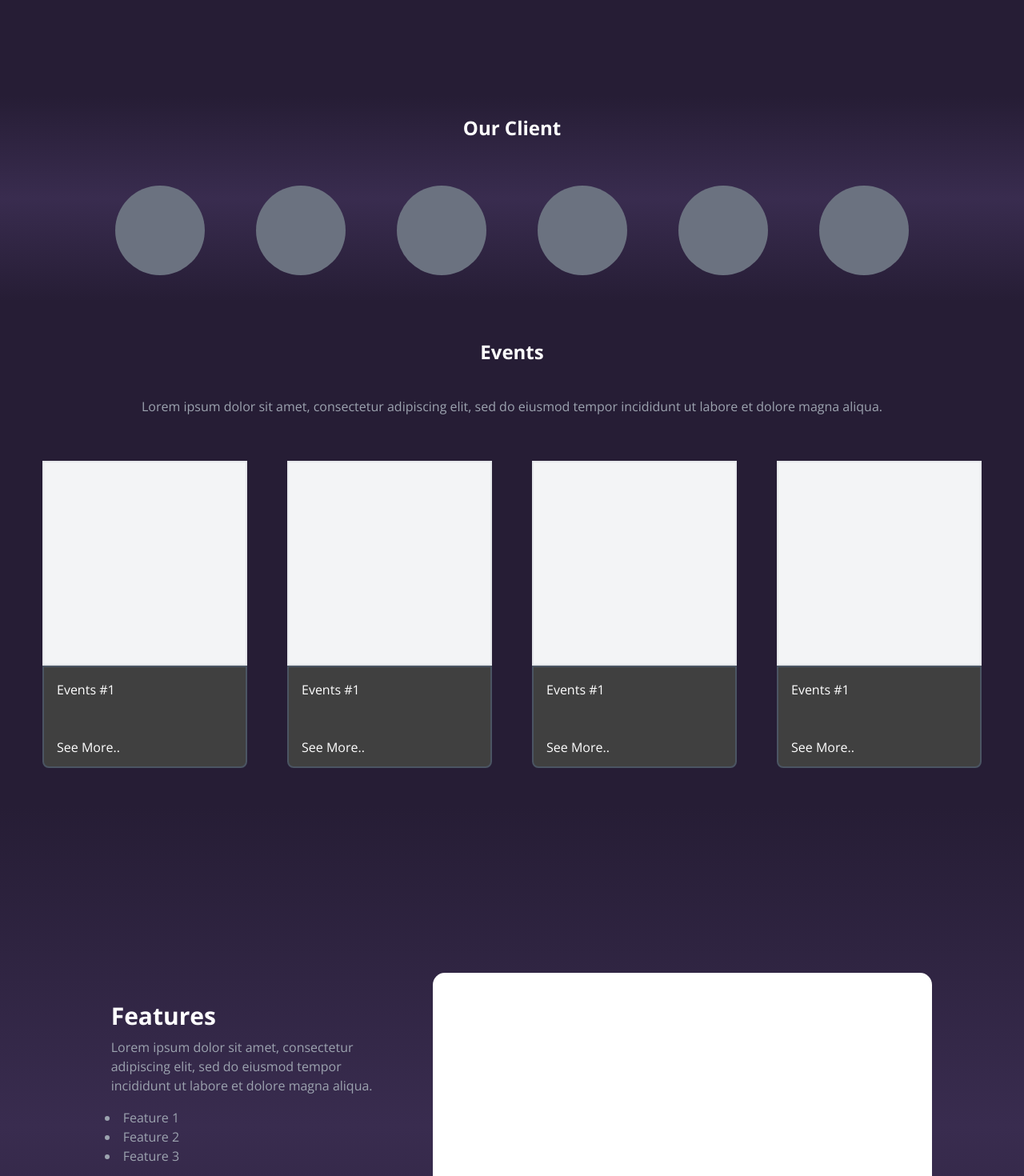
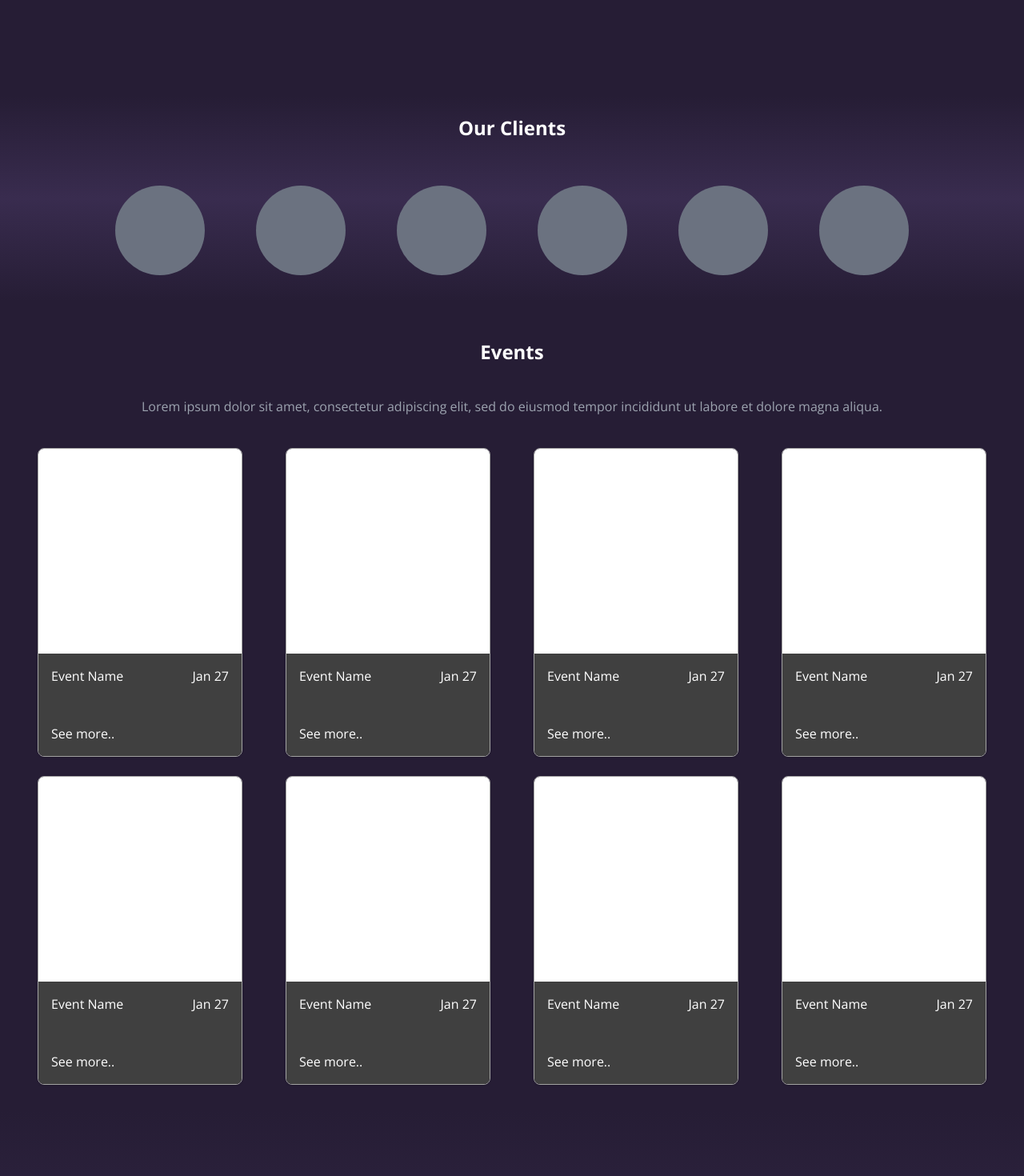
Before and after one commit to Darren-34810/cranium-fe, a React (Create React App) app: page /homepage in a window 1280 px wide. Shown: the part 680-2150 px from the top of the page at 80% size. Built offline with nearby package versions, Linux system fonts and the light colour scheme.

Commit message:
Minor fix on PlanCard & EventCard Component

```diff
--- a/src/components/EventCard.js
+++ b/src/components/EventCard.js
@@ -1,14 +1,17 @@
-const EventCard =() =>{
-  return(
-    <div className="flex justify-center items-center">
-      <div className="bg-gray-100 rounded-lg m-4">
-        <div className="h-64 w-64"/>
-        <div className="h-32 w-64 border-2 border-black rounded-b-lg">
-          <p className="p-4 mb-4">Events #1</p>
-          <p className="p-4"> See More..</p>
+const EventCard = () => {
+  return (
+    <>
+    <div className="w-64 border border-neutral-400 rounded-lg shadow flex flex-col overflow-hidden">
+      <div className="h-64 bg-white"></div>
+      <div className="bg-neutral-700 text-white flex flex-col p-4">
+        <div className="flex justify-between">
+          <p>Event Name</p>
+          <p>Jan 27</p>
         </div>
+        <p className="pt-12">See more..</p>
       </div>
     </div>
+    </>
   )
 }
 export default EventCard
--- a/src/components/PlanCard.js
+++ b/src/components/PlanCard.js
@@ -1,10 +1,10 @@
 import Button from "./Button";
 import Image from "./Image";
 
-const PlanCard = (props) => {
-  if (props.variant === "best-seller") {
+const PlanCard = ({variant, className}) => {
+  if (variant === "best-seller") {
     return (
-      <div className="h-[26rem] flex flex-col justify-between items-center text-center bg-neutral-700 border border-neutral-400 rounded-lg shadow px-14 py-12 relative">
+      <div className={`h-[26rem] flex flex-col justify-between items-center text-center bg-neutral-700 border border-neutral-400 rounded-lg shadow px-14 py-12 relative ${className ?? ''}`}>
         <div className="ribbon-wrapper">
           <div className="ribbon">BEST SELLER</div>
         </div>
@@ -24,7 +24,7 @@ const PlanCard = (props) => {
   }
   else {
     return (
-      <div className="h-[26rem] flex flex-col justify-between items-center text-center bg-neutral-700 border border-neutral-400 rounded-lg shadow px-14 py-12 relative scale-90">
+      <div className={`h-[26rem] flex flex-col justify-between items-center text-center bg-neutral-700 border border-neutral-400 rounded-lg shadow px-14 py-12 relative scale-90 ${className ?? ''}`}>
         <div className="text-neutral-50 -mt-1">
           <Image variant="small" className="bg-neutral-50 mb-2" />
           <p className="text-xl">Title</p>
--- a/src/pages/Homepage.jsx
+++ b/src/pages/Homepage.jsx
@@ -1,4 +1,7 @@
 import TopNavbar from "../components/TopNavbar";
+import Image from "../components/Image";
+import PlanCard from "../components/PlanCard";
+import EventCard from "../components/EventCard";
 
 
 const Homepage = () => {
@@ -30,7 +33,7 @@ const Homepage = () => {
 
 
       <div className="bg-gradient-to-b from-primary-700 via-primary-500 to-primary-700">
-        <h2 className="text-center text-2xl font-bold py-6 text-white"> Our Client</h2>
+        <h2 className="text-center text-2xl font-bold py-6 text-white">Our Clients</h2>
         <div className="flex justify-center">
           <div className="rounded-full lg:h-28 lg:w-28 md:h-14 md:w-14 bg-gray-500 m-8"></div>
           <div className="rounded-full lg:h-28 lg:w-28 md:h-14 md:w-14 bg-gray-500 m-8"></div>
@@ -49,43 +52,15 @@ const Homepage = () => {
             sed do eiusmod tempor incididunt ut labore et dolore magna aliqua.</p>
         </div>
 
-        <div className=" grid grid-cols-2 lg:grid-cols-4 gap-2 ">
-          <div className="flex card justify-center mb-32">
-            <div className=" h-64 w-64 border-gray-600 rounded-lg m-4">
-              <div className="h-64 w-64 bg-gray-100 border-2 "></div>
-              <div className="h-32 w-64 border-2 border-gray-600 rounded-b-lg bg-neutral-700 text-white">
-                <p className="p-4 mb-4">Events #1</p>
-                <p className="p-4"> See More..</p>
-              </div>
-            </div>
-          </div>
-          <div className="flex card justify-center mb-32">
-            <div className=" h-64 w-64 border-gray-600 rounded-lg m-4">
-              <div className="h-64 w-64 bg-gray-100 border-2 "></div>
-              <div className="h-32 w-64 border-2 border-gray-600 rounded-b-lg bg-neutral-700 text-white">
-                <p className="p-4 mb-4">Events #1</p>
-                <p className="p-4"> See More..</p>
-              </div>
-            </div>
-          </div>
-          <div className="flex card justify-center mb-32">
-            <div className=" h-64 w-64 border-gray-600 rounded-lg m-4">
-              <div className="h-64 w-64 bg-gray-100 border-2 "></div>
-              <div className="h-32 w-64 border-2 border-gray-600 rounded-b-lg bg-neutral-700 text-white">
-                <p className="p-4 mb-4">Events #1</p>
-                <p className="p-4"> See More..</p>
-              </div>
-            </div>
-          </div>
-          <div className="flex card justify-center mb-32">
-            <div className=" h-64 w-64 border-gray-600 rounded-lg m-4">
-              <div className="h-64 w-64 bg-gray-100 border-2 "></div>
-              <div className="h-32 w-64 border-2 border-gray-600 rounded-b-lg bg-neutral-700 text-white">
-                <p className="p-4 mb-4">Events #1</p>
-                <p className="p-4"> See More..</p>
-              </div>
-            </div>
-          </div>
+        <div className="grid grid-cols-2 lg:grid-cols-4 gap-6 justify-items-center">
+          <EventCard />
+          <EventCard />
+          <EventCard />
+          <EventCard />
+          <EventCard />
+          <EventCard />
+          <EventCard />
+          <EventCard />
         </div>
       </div>
 
@@ -102,7 +77,7 @@ const Homepage = () => {
               et
               dolore magna aliqua.
             </p>
-            <div className="pb-8 pt-2 text-gray-400">
+            <div className="pb-8 pt-2 ml-5 text-gray-400">
               <li>Feature 1</li>
               <li>Feature 2</li>
               <li>Feature 3</li>
@@ -120,60 +95,15 @@ const Homepage = () => {
 
 
 
-      <div className="bg-primary-700">
+      <div className="bg-primary-700 pb-16">
         <div className="h-auto">
           <h1 className="py-4 text-2xl font-bold text-white text-center">Account Plans</h1>
           <p className="py-6 mb-4 text-gray-400 text-center">Lorem ipsum dolor sit amet, consectetur adipiscing elit,
             sed do eiusmod tempor incididunt ut labore et dolore magna aliqua.</p>
-          <div className="grid grid-cols-2 lg:grid-cols-3 gap-2 w-auto ">
-            <div className="flex justify-center">
-              <div className="bg-neutral-700 h-100 w-64 rounded-lg m-4 border-2 border-gray-600">
-                <div className="h-64 w-64 flex flex-col justify-center items-center">
-                  <div className="rounded-full h-16 w-16 bg-gray-400  "></div>
-                  <p className="text-gray-400 text-center py-2">Title</p>
-                  <p className="text-gray-400 text-center py-2 ">Subtitle</p>
-                  <p className="text-gray-400 text-center">Feature 1</p>
-                  <p className="text-gray-400 text-center">Feature 2</p>
-                  <p className="text-gray-400 text-center">Feature 3</p>
-                </div>
-                <div className="h-32 w-64  flex justify-center items-center">
-                  <a href="/" className=" btn-primary">Order Now</a>
-                </div>
-              </div>
-            </div>
-            <div className="flex justify-center">
-              <div className="bg-neutral-700 h-100 w-64 rounded-lg m-4 border-2 border-gray-600 relative">
-                <div className="h-64 w-64 flex flex-col justify-center items-center">
-                  <div className="rounded-full h-16 w-16 bg-gray-400  "></div>
-                  <div className="ribbon-wrapper">
-                    <div className="ribbon bg-secondary text-white">BEST SELLER</div>
-                  </div>
-                  <p className="text-gray-400 text-center py-2">Title</p>
-                  <p className="text-gray-400 text-center py-2 ">Subtitle</p>
-                  <p className="text-gray-400 text-center">Feature 1</p>
-                  <p className="text-gray-400 text-center">Feature 2</p>
-                  <p className="text-gray-400 text-center">Feature 3</p>
-                </div>
-                <div className="h-32 w-64  flex justify-center items-center">
-                  <a href="/" className=" btn-primary">Order Now</a>
-                </div>
-              </div>
-            </div>
-            <div className="flex justify-center col-span-2 lg:col-span-1">
-              <div className="bg-neutral-700 h-100 w-64 rounded-lg m-4 border-2 border-gray-600">
-                <div className="h-64 w-64 flex flex-col justify-center items-center">
-                  <div className="rounded-full h-16 w-16 bg-gray-400  "></div>
-                  <p className="text-gray-400 text-center py-2">Title</p>
-                  <p className="text-gray-400 text-center py-2 ">Subtitle</p>
-                  <p className="text-gray-400 text-center">Feature 1</p>
-                  <p className="text-gray-400 text-center">Feature 2</p>
-                  <p className="text-gray-400 text-center">Feature 3</p>
-                </div>
-                <div className="h-32 w-64  flex justify-center items-center">
-                  <a href="/" className=" btn-primary">Order Now</a>
-                </div>
-              </div>
-            </div>
+          <div className="flex justify-center flex-wrap">
+            <PlanCard />
+            <PlanCard variant="best-seller" className="mx-8" />
+            <PlanCard />
           </div>
         </div>
       </div>
```
